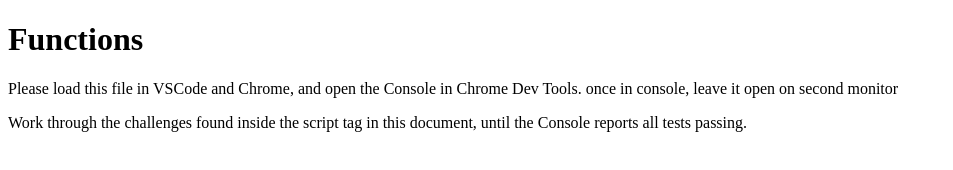
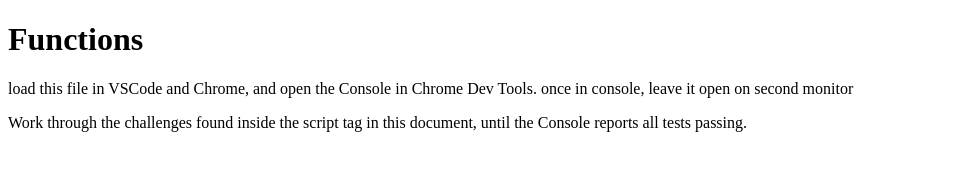
Before and after one commit to NaturalTiger300/S2M1-project, a plain HTML site: page index.html in a window 1280 px wide. Shown: the whole page, without its empty margins (0-953 px from the left). Drawn offline with Linux system fonts and the light colour scheme.

Commit message:
added more instructions to the page and removed please

```diff
--- a/index.html
+++ b/index.html
@@ -7,7 +7,7 @@
 
 <body>
   <h1>Functions</h1>
-  <p>Please load this file in VSCode and Chrome, and open the Console in Chrome Dev Tools. once in console, leave it open on second monitor</p>
+  <p>load this file in VSCode and Chrome, and open the Console in Chrome Dev Tools. once in console, leave it open on second monitor</p>
   <p>Work through the challenges found inside the script tag in this document,
     until the Console reports all tests passing.</p>
 
```
